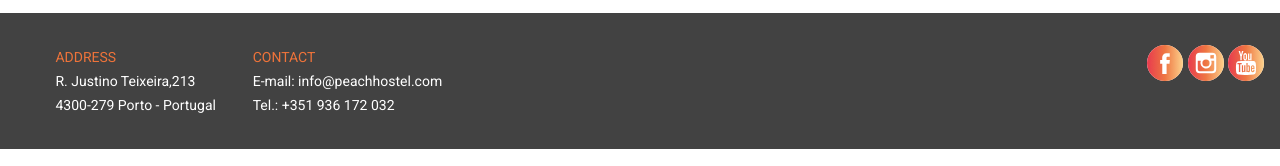
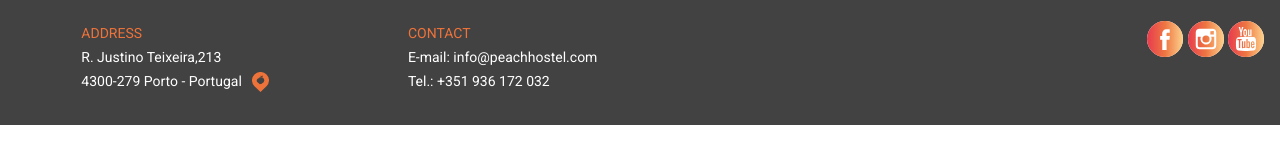
Before and after one commit to ruifaguiar/peachs, a plain HTML site: page index.html in a window 1280 px wide. Shown: the part 631-797 px from the top of the page. Drawn offline with Linux system fonts and the light colour scheme.

Commit message:
add location to page

```diff
--- a/index.html
+++ b/index.html
@@ -70,7 +70,11 @@
                                 <p class="pfooter">contact</p>
                             </div>
                             <div class="mdl-cell mdl-cell--5-col cell-nospacing mdl-cell--2-col-phone mdl-cell--4-col-tablet">
-                                <p class="pfooter-content">R. Justino Teixeira,213<br>4300-279 Porto - Portugal</p>
+                                <p class="pfooter-content">R. Justino Teixeira,213<br>4300-279 Porto - Portugal &nbsp;
+                                    <a href="https://goo.gl/maps/z36n5AGoeLP2">
+                                        <img src="images/icon_location.svg" width="5%">
+                                    </a>
+                                </p>
                             </div>
                             <div class="mdl-cell mdl-cell--5-col cell-nospacing mdl-cell--2-col-phone mdl-cell--4-col-tablet">
                                 <p class="pfooter-content">E-mail: info@peachhostel.com<br>Tel.: +351 936 172 032</p>
```
Also changed, not shown: images/Logo_AirBNB.png, 1 other file.
